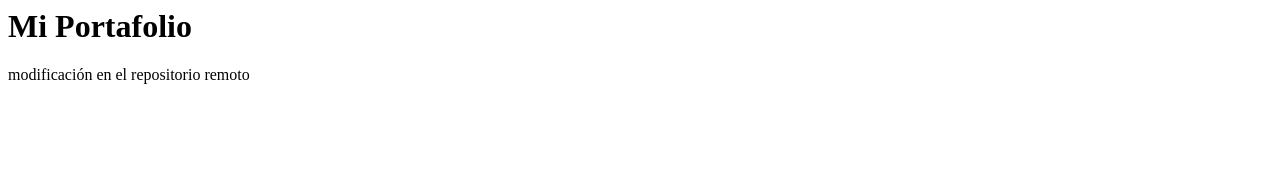
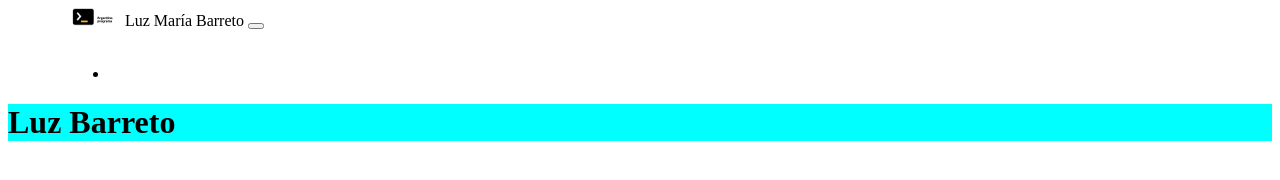
Before and after one commit to LuzBarreto20/PortafolioFrontend, a website: page index.html in a window 1280 px wide. Drawn offline with Linux system fonts and the light colour scheme.

Commit message:
Maquetado

```diff
--- /dev/null
+++ b/index.css
@@ -0,0 +1,16 @@
+.h1 {
+    background-color: aqua;
+}
+.wrapper {
+    max-inline-size: 72.375rem;
+    padding-inline-end: 0.5rem;
+    padding-inline-start: 0.5rem;
+    margin: auto;
+}
+
+.header {
+    justify-content: space-between;
+    max-inline-size: 72.375rem;
+    padding-inline-end: 0.5rem;
+    padding-inline-start: 0.5rem;
+}
--- a/index.html
+++ b/index.html
@@ -1,2 +1,56 @@
-<h1>Mi Portafolio</h1>
-<p>modificación en el repositorio remoto</p>
+
+<!DOCTYPE html>
+<html lang="en">
+<head>
+    <meta charset="UTF-8">
+    <meta http-equiv="X-UA-Compatible" content="IE=edge">
+    <meta name="viewport" content="width=device-width, initial-scale=1.0">
+    <title>Luz</title>
+
+    <link rel="stylesheet" href="./index.css">
+    <link rel="preconnect" href="https://fonts.googleapis.com">
+<link rel="preconnect" href="https://fonts.gstatic.com" crossorigin>
+<link href="https://fonts.googleapis.com/css2?family=Lato:wght@400;700&family=Roboto:wght@400;900&display=swap" rel="stylesheet">
+</head>
+<body class="body">
+    <div class="wrapper">
+        <header class="header">
+            <nav class="navbar nabvar-expand-md navbar-dark bg-dark">
+                <div class="contanier-fluid">
+                    <a class="navbar-brand py-0">
+                        <img src="./img/arg-programa.png" width="auto" height="18" alt=""/>
+
+                        Luz María Barreto
+                    </a>
+                    <button class="navbar-toggler" type="button" data-bs-toggle="collapse"
+                    data-bs-target="#navbarSupportedContent" aria-controls="navbarSupportedContent"
+                    aria-expanded="false" aria-label="Toggle navigation">
+                    <span class="navbar-toggle-icon"></span>
+
+                    </button>
+                    <div class="collapse navbar-collapse justify-content-md-end" id="navbarSupportedContent">
+                        <ul class="navbar-nav ms-auto flex-nowrap gap-1">
+
+                            <li class="navbar-brand my-0 mx-2">
+                                <a class="btn-dark" target="_blank" href="https://github.com/LuzBarreto20">
+                                    <svg xmlns="http://www.w3.org/2000/svg" width="33" height="33" fill="currentColor"
+                                    class="bi bi-github" viewBox="0 0 16 16">
+
+                            </svg>
+                                </a>
+
+                            </li>
+
+                        </ul>
+
+                    </div>
+
+                </div>
+            </nav>
+
+        </header>
+
+    </div>
+    <h1 class="h1">Luz Barreto</h1>
+</body>
+</html>
--- /dev/null
+++ b/package.json
@@ -0,0 +1,5 @@
+{
+  "dependencies": {
+    "bootstrap": "^5.2.2"
+  }
+}
```
Also changed, not shown: img/APLogo-20-20.png (added), img/LuzB.jpg (added), img/arg-programa.png (added), 1 other file.
